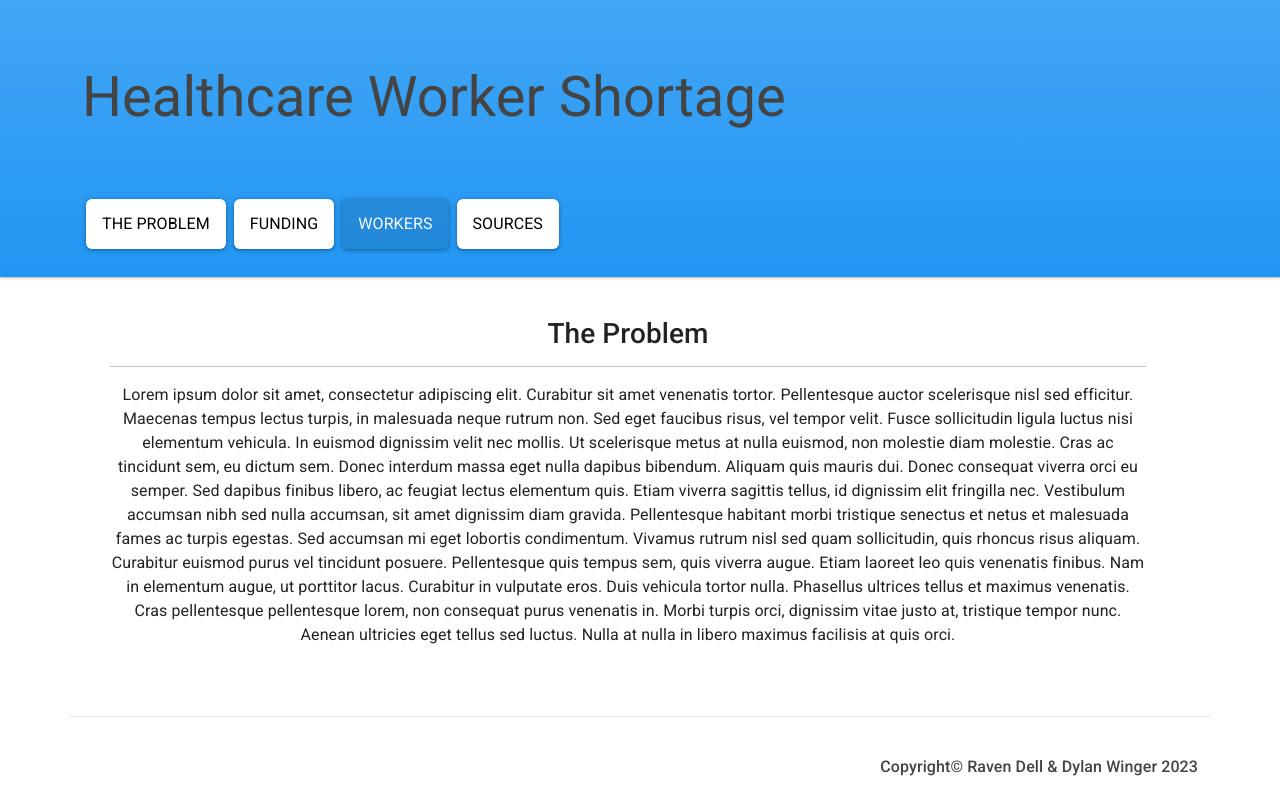
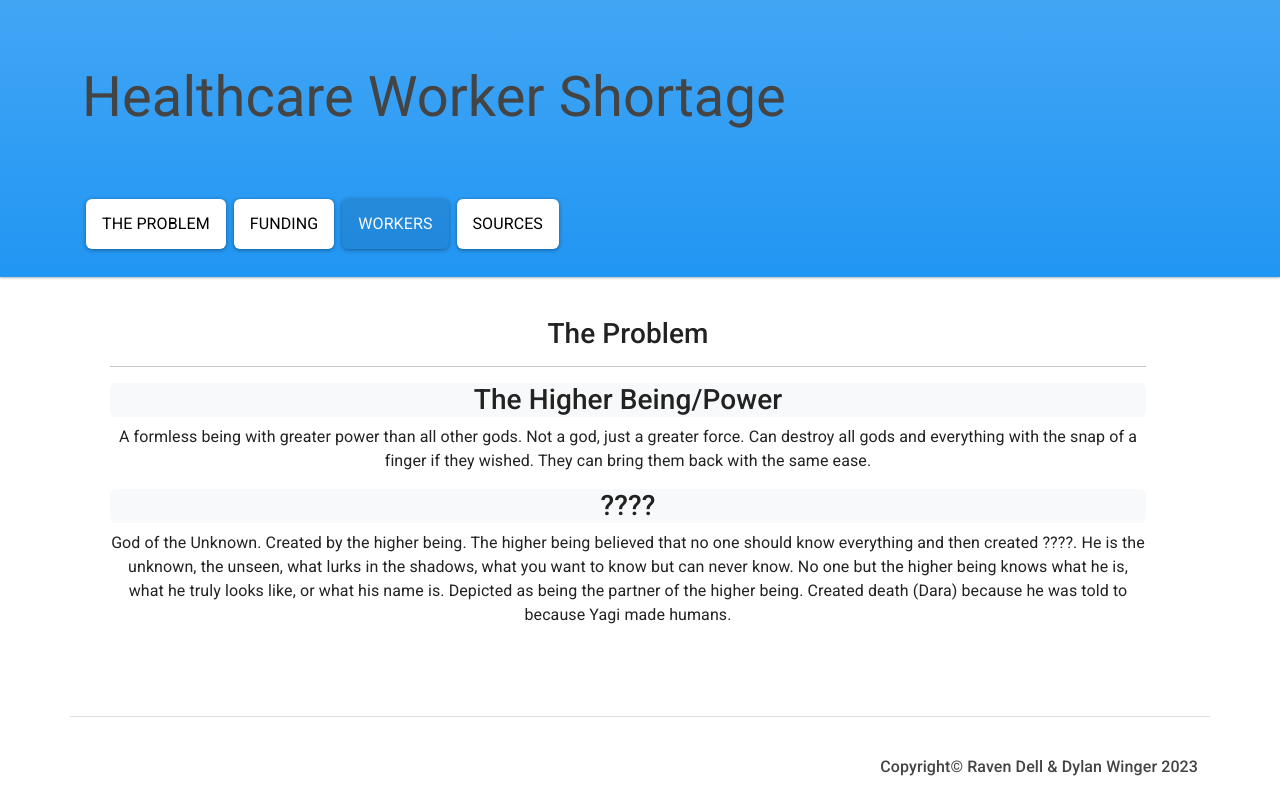
Before and after one commit to 20336/Healthcare-Worker-Shortage, a plain HTML site: page workers.html in a window 1280 px wide. Drawn offline with nearby package versions, Linux system fonts and the light colour scheme.

Commit message:
Problems

```diff
--- a/workers.html
+++ b/workers.html
@@ -10,6 +10,9 @@
 
     <link rel="stylesheet" href="css/bootstrap.min.css">
 	<link rel="stylesheet" href="css/myStyle.css">
+
+	<script src="jquery-ui-1.13.2/external/jquery/jquery.js"></script>
+<script src="jquery-ui.js"></script>
 
 </head>
 
@@ -45,14 +48,18 @@
 			</div>
 
 			<div><hr></div>
-            <div>
-				<p>Lorem ipsum dolor sit amet, consectetur adipiscing elit. Curabitur sit amet venenatis tortor. Pellentesque auctor scelerisque nisl sed efficitur. Maecenas tempus lectus turpis, in malesuada neque rutrum non. Sed eget faucibus risus, vel tempor velit. Fusce sollicitudin ligula luctus nisi elementum vehicula. In euismod dignissim velit nec mollis. Ut scelerisque metus at nulla euismod, non molestie diam molestie. Cras ac tincidunt sem, eu dictum sem.
-
-					Donec interdum massa eget nulla dapibus bibendum. Aliquam quis mauris dui. Donec consequat viverra orci eu semper. Sed dapibus finibus libero, ac feugiat lectus elementum quis. Etiam viverra sagittis tellus, id dignissim elit fringilla nec. Vestibulum accumsan nibh sed nulla accumsan, sit amet dignissim diam gravida. Pellentesque habitant morbi tristique senectus et netus et malesuada fames ac turpis egestas. Sed accumsan mi eget lobortis condimentum.
-
-					Vivamus rutrum nisl sed quam sollicitudin, quis rhoncus risus aliquam. Curabitur euismod purus vel tincidunt posuere. Pellentesque quis tempus sem, quis viverra augue. Etiam laoreet leo quis venenatis finibus. Nam in elementum augue, ut porttitor lacus. Curabitur in vulputate eros. Duis vehicula tortor nulla. Phasellus ultrices tellus et maximus venenatis. Cras pellentesque pellentesque lorem, non consequat purus venenatis in. Morbi turpis orci, dignissim vitae justo at, tristique tempor nunc. Aenean ultricies eget tellus sed luctus. Nulla at nulla in libero maximus facilisis at quis orci.
+            <div id="accordion">
+				<h3 class="bg-light rounded text-dark">The Higher Being/Power</h3>
+                        <div class="bg-secondary rounded text-dark">
+                            <p>A formless being with greater power than all other gods. Not a god, just a greater force. Can destroy all gods and everything with the snap of a finger if they wished. They can bring them back with the same ease. </p>
+                        </div>
 
             </div>
+
+			<h3 class="bg-light rounded text-dark" > ????</h3>
+                        <div class="bg-secondary rounded text-dark">
+                            <p>God of the Unknown. Created by the higher being. The higher being believed that no one should know everything and then created ????. He is the unknown, the unseen, what lurks in the shadows, what you want to know but can never know. No one but the higher being knows what he is, what he truly looks like, or what his name is. Depicted as being the partner of the higher being. Created death (Dara) because he was told to because Yagi made humans.</p>
+                        </div>
 
 		</div>
 
@@ -66,6 +73,8 @@
 </main>
 
     <script src="https://cdn.jsdelivr.net/npm/bootstrap@5.1.3/dist/js/bootstrap.bundle.min.js" integrity="sha384-ka7Sk0Gln4gmtz2MlQnikT1wXgYsOg+OMhuP+IlRH9sENBO0LRn5q+8nbTov4+1p" crossorigin="anonymous"></script>
+	<script src="js/accordion.js"></script>
+	<script src="js/instance.js"></script>
 </body>
 
 </html>
```
